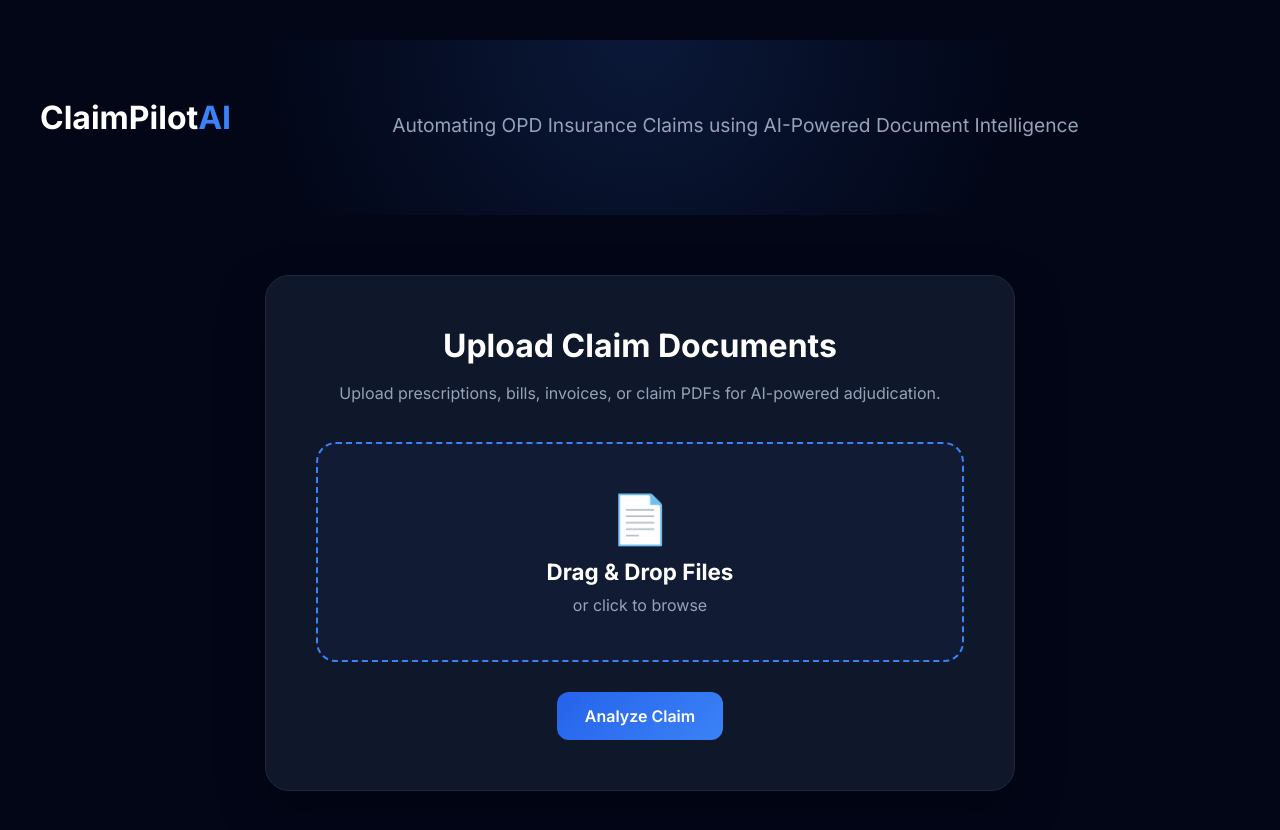
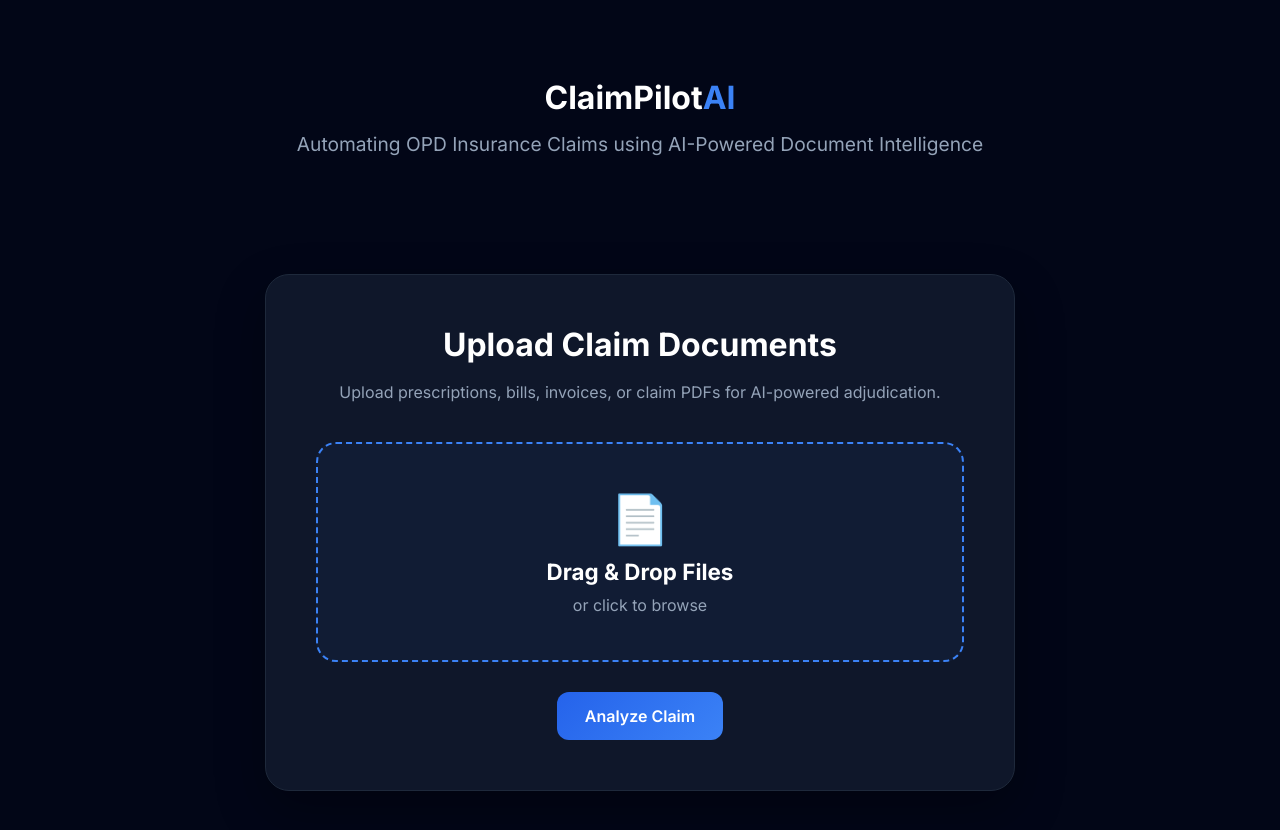
Before and after one commit to Ragamaie-Nagineni/ClaimPilot-AI, a React app in the folder frontend/: page / in a window 1280 px wide. Shown: the top 830 px of the page. Built offline with nearby package versions, Linux system fonts and the light colour scheme; the HTML template or start-up script is replaced by a standard one.

Commit message:
chaged  header css

```diff
--- a/frontend/src/components/Header/Header.css
+++ b/frontend/src/components/Header/Header.css
@@ -3,17 +3,12 @@
     min-height: 50px;
 
     display: flex;
+    flex-direction: column;
     justify-content: center;
     align-items: center;
 
-    padding: 60px 20px;
-
-    background:
-        radial-gradient(
-            circle at top,
-            rgba(59,130,246,.15),
-            transparent 60%
-        );
+    padding: 40px 20px;
+    /*background: rgba(59,130,246,.15);*/
 }
 
 .header-content {
```
